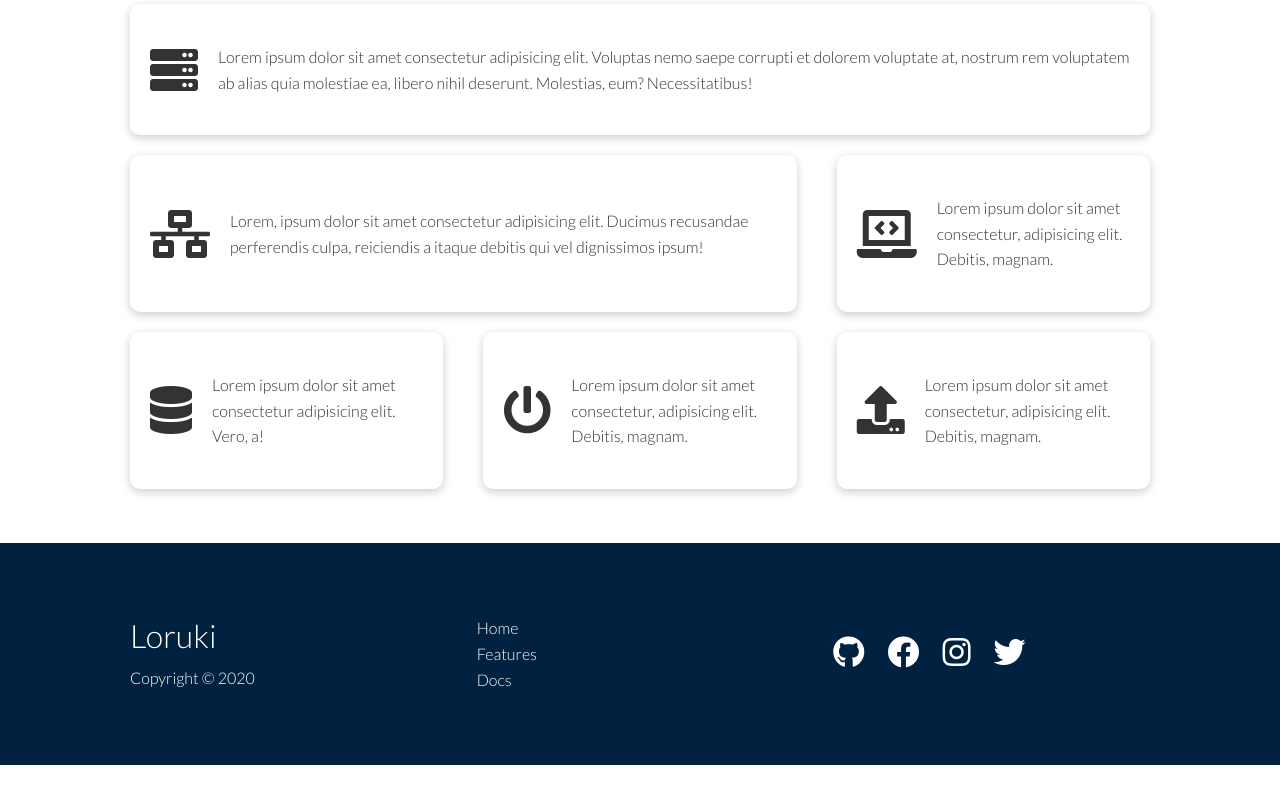
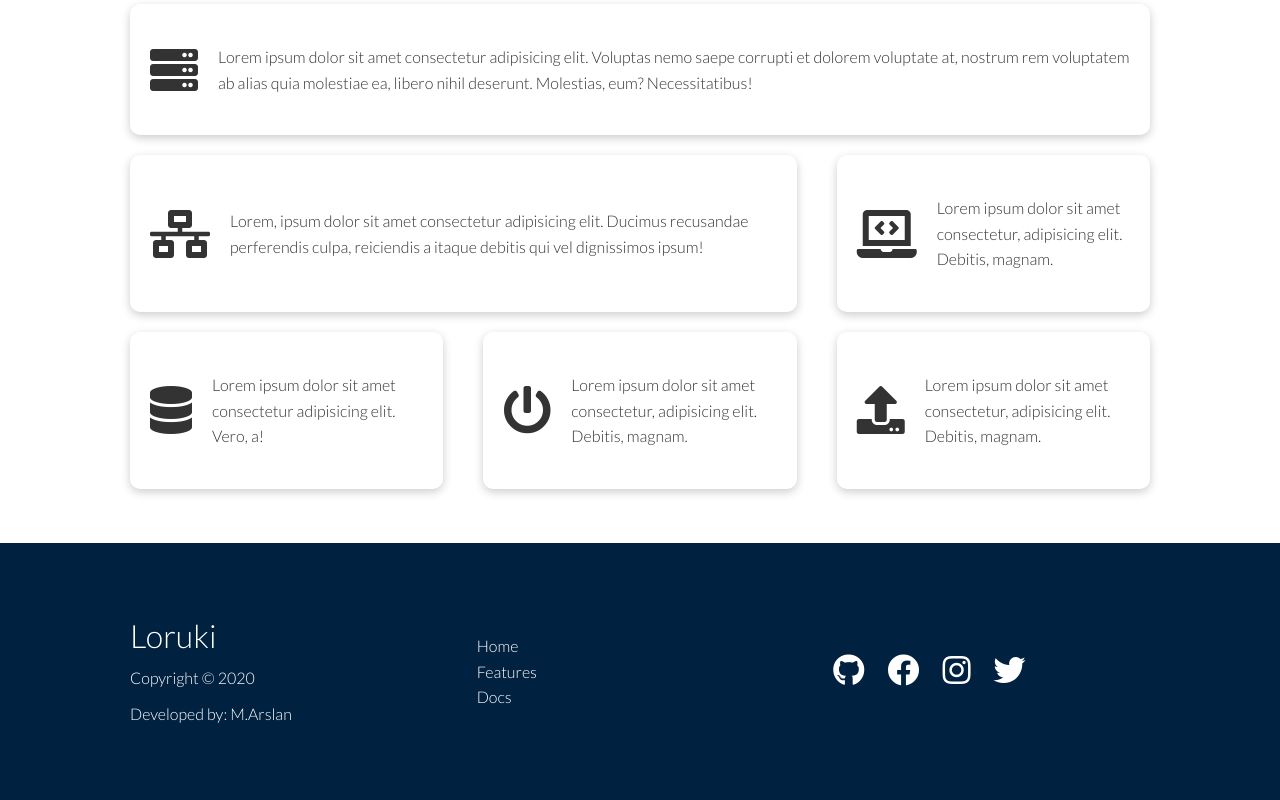
Before and after one commit to MArslan88/Loruki-website, a plain HTML site: page features.html in a window 1280 px wide. Shown: the part 748-1548 px from the top of the page. Before the commit the page ends 1513 px from the top, so only its background shows below. Drawn offline with Linux system fonts and the light colour scheme.

Commit message:
New update before deploy

```diff
--- a/features.html
+++ b/features.html
@@ -101,6 +101,7 @@
                 <h1>Loruki
                 </h1>
                 <p>Copyright &copy; 2020</p>
+                <p>Developed by: M.Arslan</p>
             </div>
             <nav>
                 <ul>
```
Also changed, not shown: docs.html (+1 -0 lines), index.html (+1 -0 lines).
